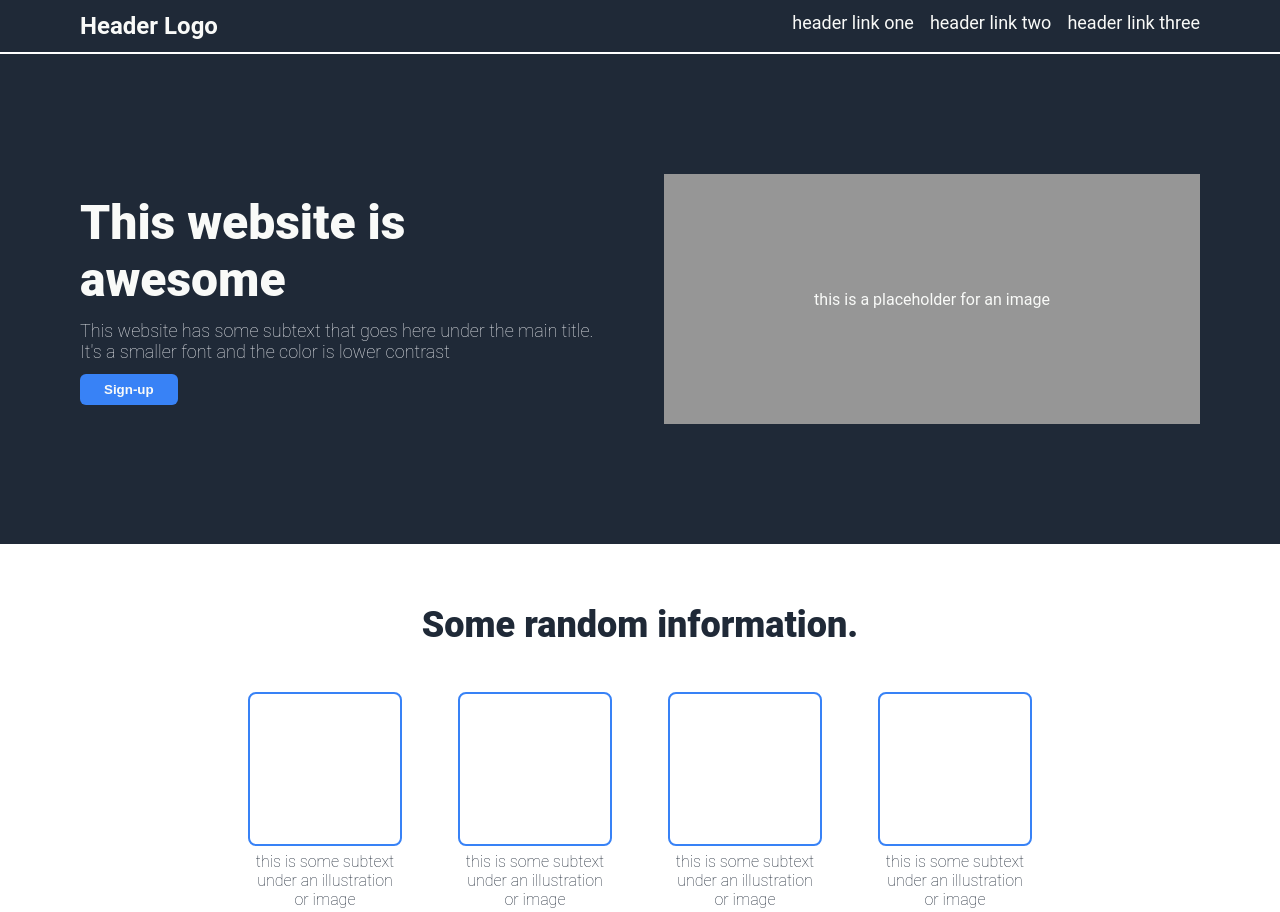
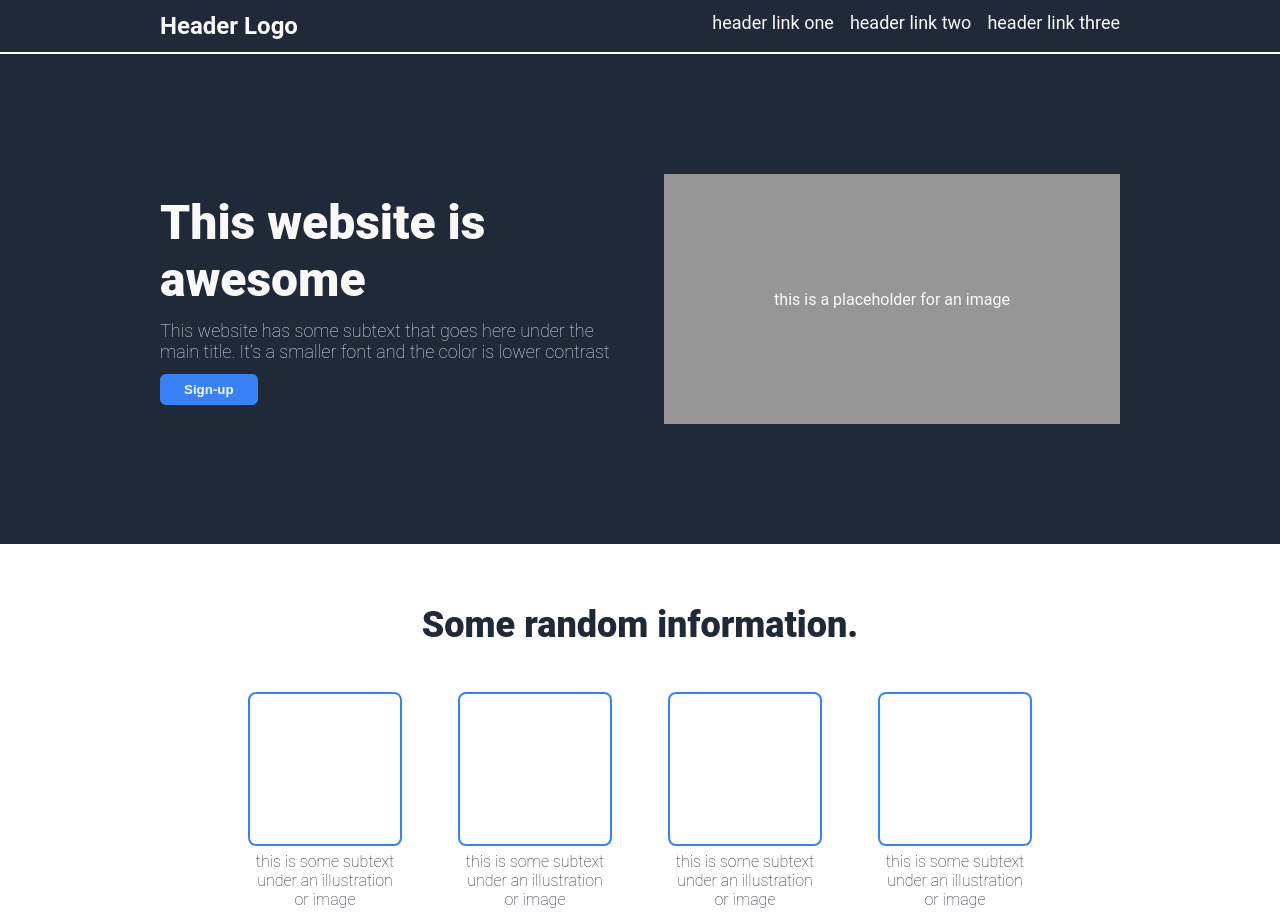
Before and after one commit to smetsson/odin-landing-page, a plain HTML site: page index.html in a window 1280 px wide. Shown: the top 912 px of the page. Drawn offline with Linux system fonts and the light colour scheme.

Commit message:
Adjust index page padding

```diff
--- a/css/styles.css
+++ b/css/styles.css
@@ -18,7 +18,7 @@ body {
 .header {
     display: flex;
     background-color: #1F2937;
-    padding: 12px 80px;
+    padding: 12px 160px;
     border-bottom: 2px solid white;
 }
 
@@ -80,7 +80,7 @@ a::before {
     justify-content: center;
     align-items: center;
     background-color: #1F2937;
-    padding: 120px 80px;
+    padding: 120px 160px;
     gap: 48px;
 }
 
@@ -210,7 +210,7 @@ button:hover {
 /* Body - CTA */
 
 .body-cta {
-    padding: 120px 80px;
+    padding: 120px 160px;
 }
 
 .cta-block {
```
